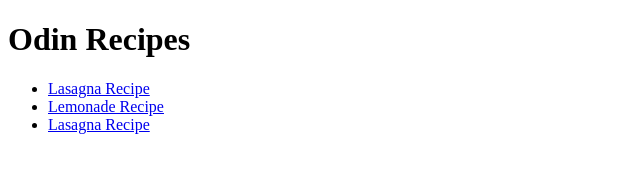
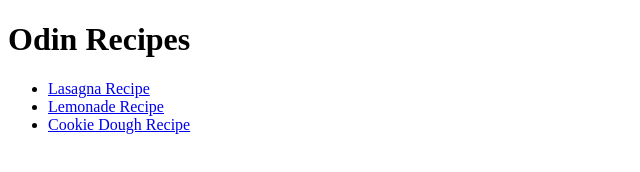
Before and after one commit to Blake-Peterson/odin-recipes, a plain HTML site: page index.html in a window 1280 px wide. Shown: the full height of the page, 0-640 px from the left. Drawn offline with Linux system fonts and the light colour scheme.

Commit message:
add cookie dough to list of recipes in index.html

```diff
--- a/index.html
+++ b/index.html
@@ -10,6 +10,6 @@
     <ul>
         <li><a href = "recipes/lasagna.html">Lasagna Recipe</a></li>
         <li><a href = "recipes/lemonade.html">Lemonade Recipe</a></li>
-        <li><a href = "recipes/lasagna.html">Lasagna Recipe</a></li>    </ul>
+        <li><a href = "recipes/cookie_dough.html">Cookie Dough Recipe</a></li>    </ul>
 </body>
 </html>
```
